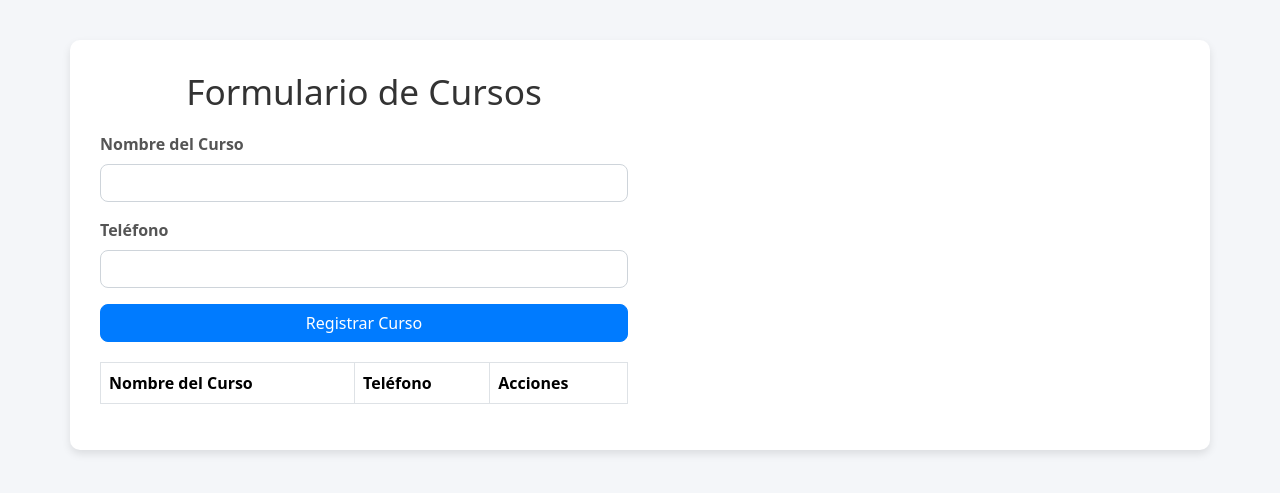
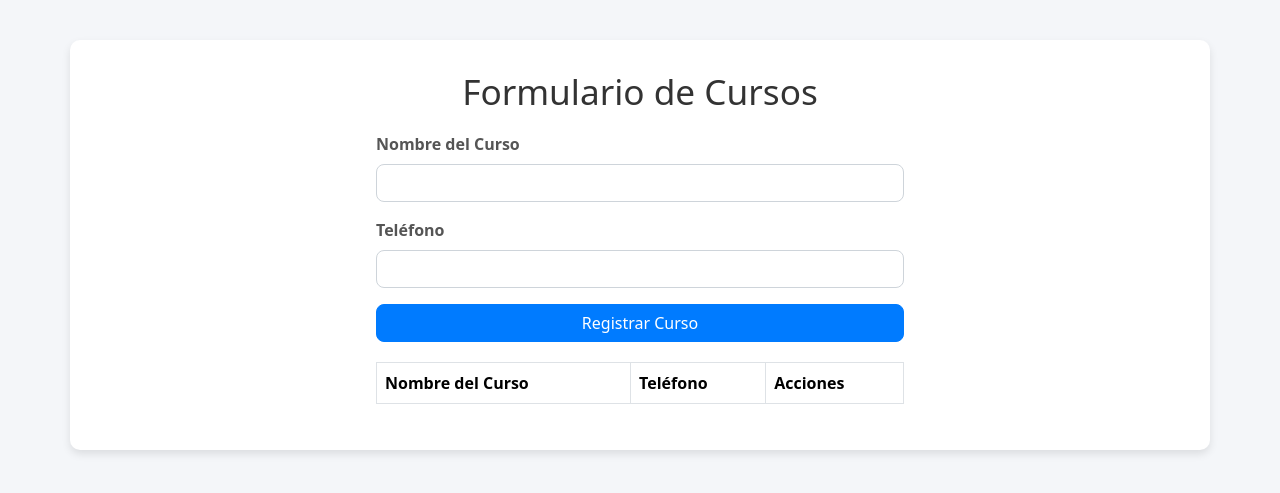
Before and after one commit to Saul941/Flask7B, a Flask app: page / in a window 1280 px wide. Shown: the top 493 px of the page. Run offline with Flask 3, Linux system fonts and the light colour scheme; data that the repository does not hold is empty; some libraries are stand-ins or nearby versions.

Commit message:
Update curso.html

```diff
--- a/templates/curso.html
+++ b/templates/curso.html
@@ -92,7 +92,7 @@
 
 <body>
     <div class="container">
-        <div class="row">
+        <div class="row d-flex justify-content-center">
             <div class="col-md-6">
                 <h1>Formulario de Cursos</h1>
                 <form id="frmCurso" action="/curso" method="POST">
@@ -107,7 +107,7 @@
                     </div>
                     <button type="submit" class="btn btn-primary" id="submitButton">Registrar Curso</button>
                 </form>
-                 <table class="table table-hover table-bordered">
+                <table class="table table-hover table-bordered">
                     <thead>
                         <tr>
                             <th>Nombre del Curso</th>
@@ -118,16 +118,6 @@
                     <tbody id="tbodyLog"></tbody>
                 </table>
             </div>
-
-            <!--
-            <div class="col-md-6 mt-4">
-                <h2 style="text-align: center; color: #333;">Buscar</h2>
-                <div class="mb-3">
-                    <input type="text" class="form-control" id="searchInput" placeholder="Buscar por Nombre del Curso">
-                    <button id="searchButton" class="btn btn-info mt-2">Buscar</button>
-                </div>
-            </div>
-            -->
         </div>
     </div>
 
```
